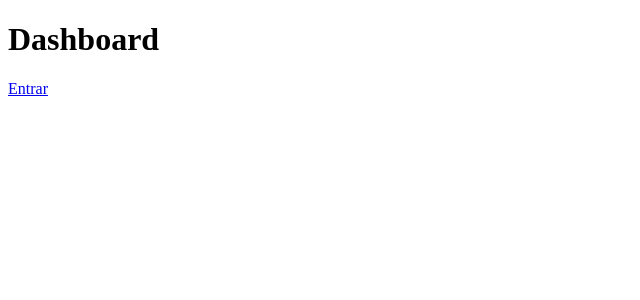
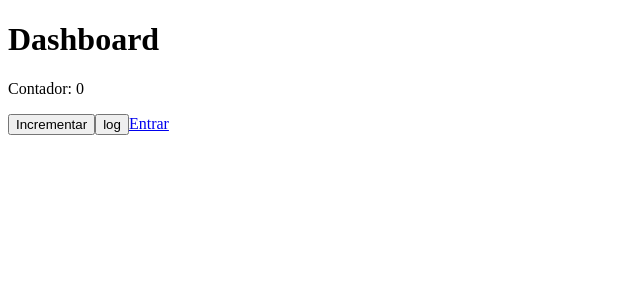
Before and after one commit to guilhermebarrosdev/Curso-React-com-Typescript, a React (Vite) app: page /pagina-inicial in a window 1280 px wide. Shown: the top 300 px of the page, without its empty margins (0-640 px from the left). Built offline with nearby package versions, Linux system fonts and the light colour scheme.

Commit message:
:sparkles: Usando o useRef com ebjetos simples

```diff
--- a/src/app/pages/dashboard/Dashboard.tsx
+++ b/src/app/pages/dashboard/Dashboard.tsx
@@ -1,9 +1,17 @@
+import { useRef } from 'react';
 import { Link } from 'react-router-dom';
 
 export const Dashboard = () => {
+  const counterRef = useRef({ count: 0 });
+
   return (
     <>
       <h1>Dashboard</h1>
+      <p>Contador: {counterRef.current.count}</p>
+      <button onClick={() => counterRef.current.count++}>Incrementar</button>
+      <button onClick={() => console.log(counterRef.current.count++)}>
+        log
+      </button>
       <Link to="/entrar">Entrar</Link>
     </>
   );
```
